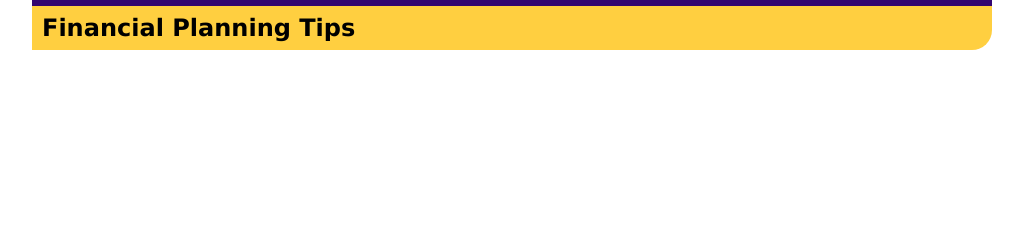
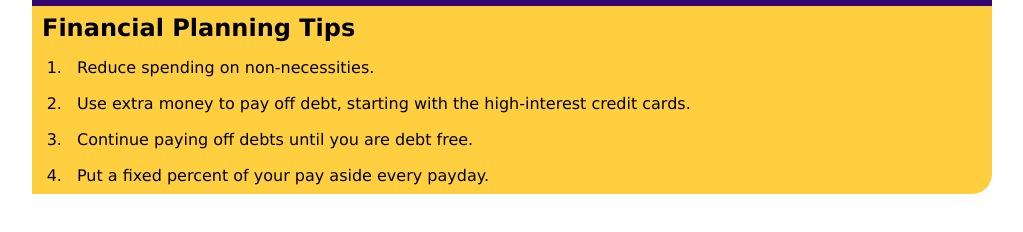
Before and after one commit to HeidiKini/COSC2360, a plain HTML site: page js01/project01/project01-01.html in a window 1280 px wide. Shown: the part 66-298 px from the top of the page, without its empty margins (128-1151 px from the left). Drawn offline with Linux system fonts and the light colour scheme.

Commit message:
completed project01-01.html

```diff
--- a/js01/project01/project01-01_txt.html
+++ b/js01/project01/project01-01.html
@@ -6,8 +6,8 @@
       Chapter 1
       Hands-on Project 1-1
 
-      Author:
-      Date:
+      Author: Heidi Kinikini
+      Date: 09/01/24
 
       Filename: project01-01.html
    -->
@@ -26,7 +26,14 @@
 
    <article>
       <h2>Financial Planning Tips</h2>
-
+      <script>
+         document.write("<ol>");
+         document.write("<li>Reduce spending on non-necessities.</li>");
+         document.write("<li>Use extra money to pay off debt, starting with the high-interest credit cards.</li>");
+         document.write("<li>Continue paying off debts until you are debt free.</li>");
+         document.write("<li>Put a fixed percent of your pay aside every payday.</li>");
+         document.write("</ol>");
+      </script>
    </article>
 </body>
 </html>
```
